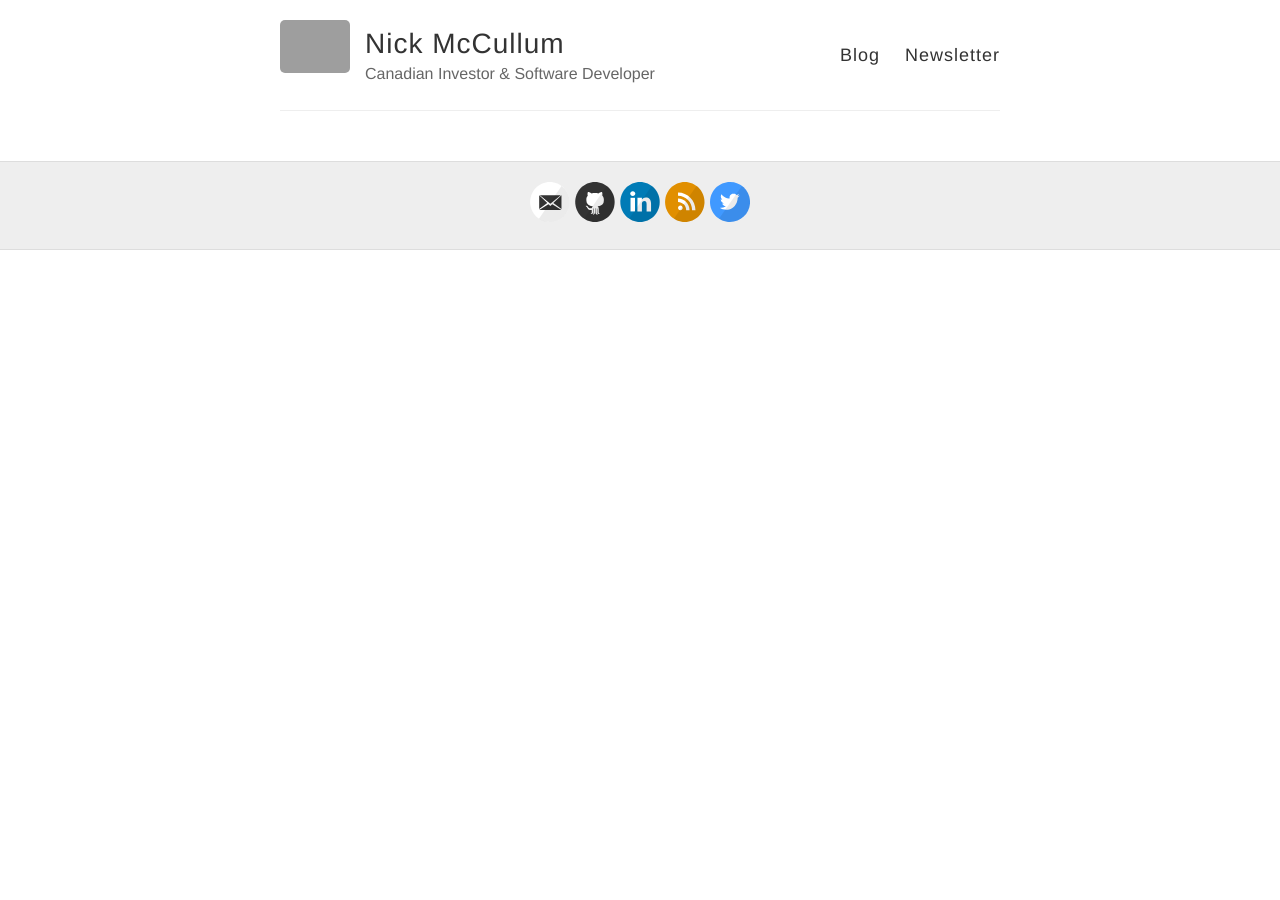
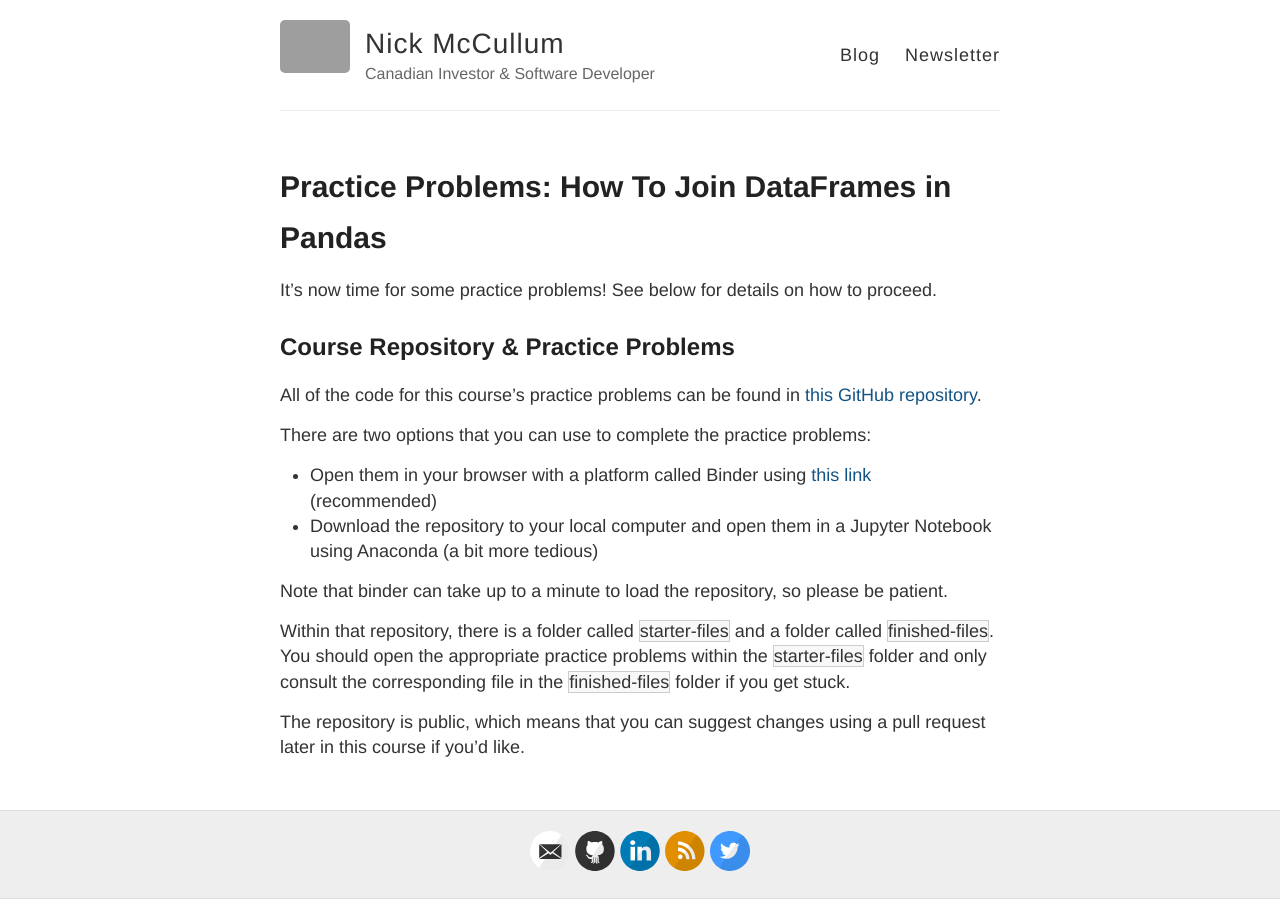
Before and after one commit to rosyberti/website, a Jekyll site: the page built from advanced-python/how-to-join-pandas-dataframes-practice-problems.md, in a window 1280 px wide. Built offline with Jekyll 4.4.1, drawn with Linux system fonts in a browser that asks for light colours; our own code applies the rules of GitHub Pages for plain Markdown files; grey boxes are pictures that could not be loaded.

Commit message:
added practice problem text

```diff
--- a/advanced-python/how-to-join-pandas-dataframes-practice-problems.md
+++ b/advanced-python/how-to-join-pandas-dataframes-practice-problems.md
@@ -1,4 +1,21 @@
 ---
 layout: page
-title: Practice Problems: How To Join DataFrames in Pandas
+title: 'Practice Problems: How To Join DataFrames in Pandas'
 ---
+
+It's now time for some practice problems! See below for details on how to proceed.
+
+## Course Repository & Practice Problems
+
+All of the code for this course's practice problems can be found in [this GitHub repository](https://github.com/nicholasmccullum/advanced-python).
+
+There are two options that you can use to complete the practice problems:
+
+* Open them in your browser with a platform called Binder using [this link](https://mybinder.org/v2/gh/nicholasmccullum/advanced-python/master) (recommended)
+* Download the repository to your local computer and open them in a Jupyter Notebook using Anaconda (a bit more tedious)
+
+Note that binder can take up to a minute to load the repository, so please be patient.
+
+Within that repository, there is a folder called `starter-files` and a folder called `finished-files`. You should open the appropriate practice problems within the `starter-files` folder and only consult the corresponding file in the `finished-files` folder if you get stuck.
+
+The repository is public, which means that you can suggest changes using a pull request later in this course if you’d like.
```
